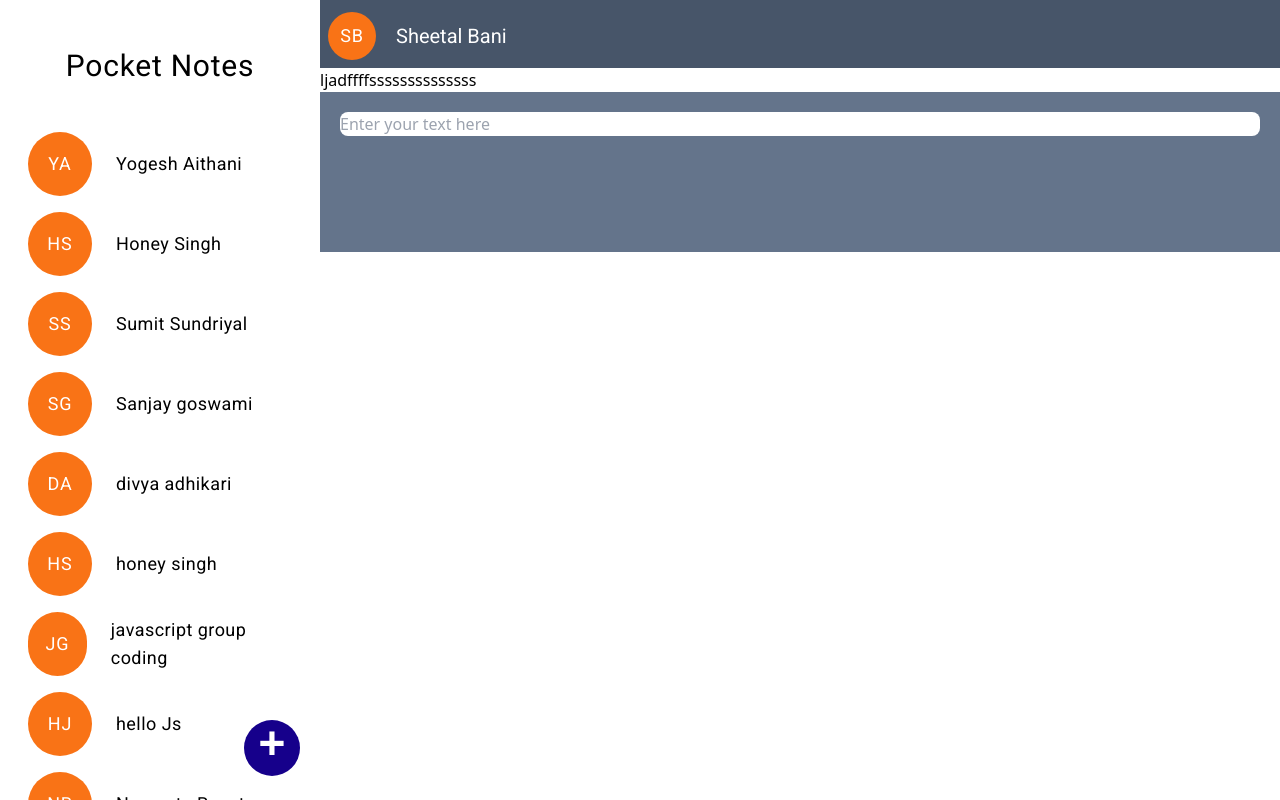
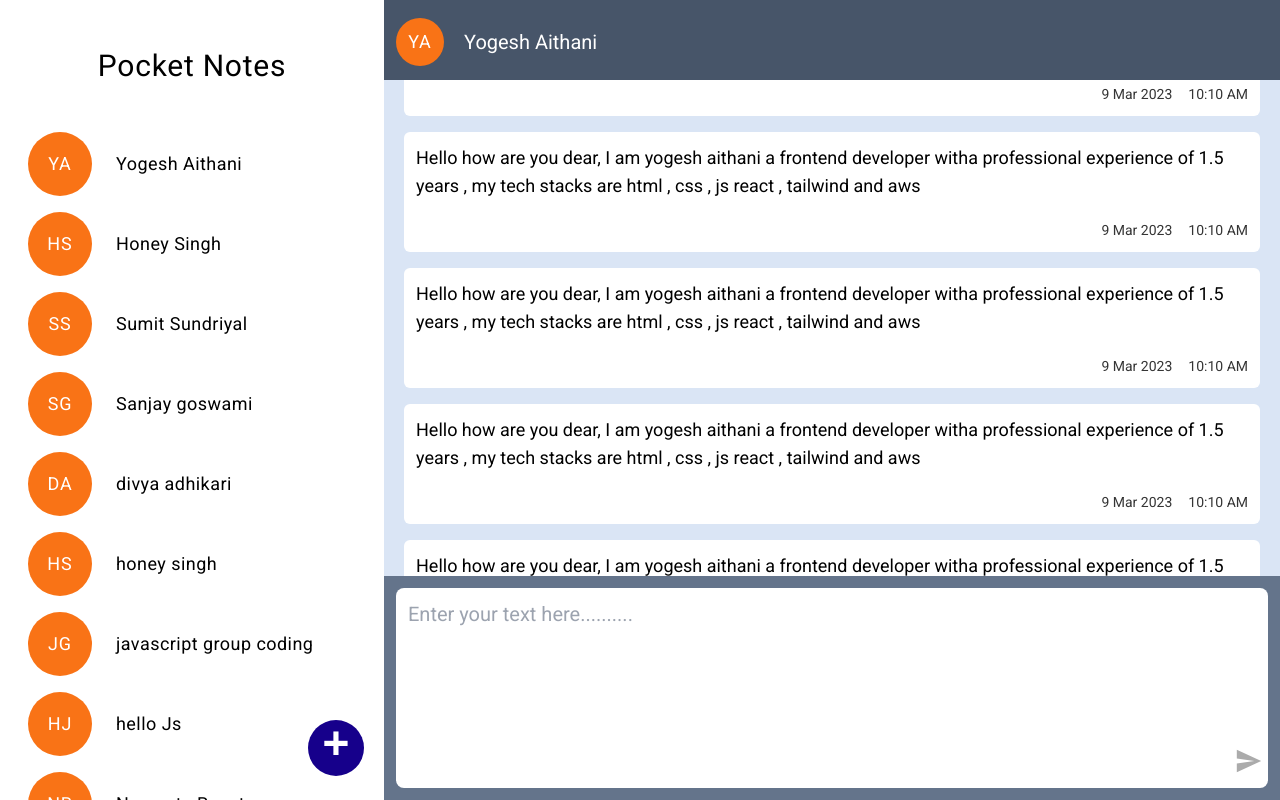
Before and after one commit to yogi04-ait/notesapp, a React (Vite) app: page / in a window 1280 px wide. Built offline with nearby package versions, Linux system fonts and the light colour scheme.

Commit message:
notes section created

```diff
--- a/package.json
+++ b/package.json
@@ -12,7 +12,8 @@
   "dependencies": {
     "react": "^18.3.1",
     "react-dom": "^18.3.1",
-    "react-icons": "^5.3.0"
+    "react-icons": "^5.3.0",
+    "react-redux": "^9.1.2"
   },
   "devDependencies": {
     "@eslint/js": "^9.9.0",
--- a/src/App.jsx
+++ b/src/App.jsx
@@ -1,14 +1,22 @@
+import { useState, useRef } from "react";
 import "./App.css";
+import Creategroup from "./Components/Creategroup";
 import Groupsection from "./Components/Groupsection";
 import NotesCard from "./Components/NotesCard";
 import Screen from "./Components/Screen";
 
 function App() {
+  const [modal, setModal] = useState(false);
+
   return (
     <div className="flex h-screen w-screen">
-      <Groupsection />
-      {/* <Screen /> */}
-      <NotesCard />
+      <div className="w-[30%]">
+        <Groupsection setModal={setModal} />
+      </div>
+      <div className="w-[70%]">
+        <NotesCard />
+      </div>
+      {modal && <Creategroup />}
     </div>
   );
 }
--- /dev/null
+++ b/src/Components/Card.jsx
@@ -0,0 +1,19 @@
+import React from "react";
+
+const Card = () => {
+  return (
+    <div className=" bg-white p-3 w-full flex flex-col font-roboto font-normal text-lg gap-5 rounded-md">
+      <p className="text-[#000000]">
+        Hello how are you dear, I am yogesh aithani a frontend developer witha
+        professional experience of 1.5 years , my tech stacks are html , css ,
+        js react , tailwind and aws
+      </p>
+      <div className="self-end text-sm text-[#353535] font-medium flex gap-4 ">
+        <p>9 Mar 2023</p>
+        <p>10:10 AM</p>
+      </div>
+    </div>
+  );
+};
+
+export default Card;
--- /dev/null
+++ b/src/Components/Creategroup.jsx
@@ -0,0 +1,46 @@
+import React from "react";
+
+const Creategroup = () => {
+  const colors = [
+    "#B38BFA",
+    "#FF79F2",
+    "#43E6FC",
+    "#F19576",
+    "#0047FF",
+    "#6691FF",
+  ];
+
+  return (
+    <>
+      <div className="fixed inset-0 bg-black bg-opacity-5 custom-backdrop z-40" />
+
+      <div className="m-auto w-[44%] h-[42%] bg-white font-semibold  fixed inset-0 font-roboto tracking-wider p-5 px-7 flex flex-col rounded-lg gap-6 z-50">
+        <h2 className="text-2xl">Create New Group</h2>
+        <div className="flex gap-5">
+          <p className="text-xl self-center">Group Name</p>
+          <input
+            className="rounded-3xl outline-none border font-normal p-[6px] px-5 text-base w-72"
+            placeholder="Enter group name"
+          />
+        </div>
+        <div className="flex gap-4 text-lg">
+          <p className="self-center">Choose Colour</p>
+          <div className="flex gap-3">
+            {colors.map((color, index) => (
+              <div
+                key={index}
+                className="h-8 w-8 rounded-full hover:border-blue-600 hover:border-2 cursor-pointer"
+                style={{ backgroundColor: color }} // Apply background color using inline style
+              ></div>
+            ))}
+          </div>
+        </div>
+        <button className="px-8 rounded-xl self-end py-1 text-white bg-[#001F8B]">
+          Create
+        </button>
+      </div>
+    </>
+  );
+};
+
+export default Creategroup;
--- a/src/Components/Groupsection.jsx
+++ b/src/Components/Groupsection.jsx
@@ -1,7 +1,7 @@
 import React from "react";
 import Groups from "./Groups";
 
-const Groupsection = () => {
+const Groupsection = ({ setModal }) => {
   const names = [
     "Yogesh Aithani",
     "Honey Singh",
@@ -14,17 +14,20 @@ const Groupsection = () => {
     "Namaste React",
   ];
   return (
-    <div className="flex flex-col max-h-full w-1/3 ">
+    <div className="flex flex-col max-h-full w-full ">
       <h1 className="mx-auto my-12 text-3xl font-medium tracking-wide font-roboto">
         Pocket Notes
       </h1>
       <div className="flex flex-col overflow-y-scroll max-h-full custom-scrollbar ">
-        <div className="flex flex-col gap-4 px-7 ">
+        <div className="flex flex-col gap-4 px-7  ">
           {names.map((name) => (
             <Groups name={name} />
           ))}
         </div>
-        <div className="bg-[#16008B] w-14 h-14 text-5xl sticky bottom-6 self-end mr-5  text-white pb-3 font-bold flex items-center justify-center rounded-full ">
+        <div
+          onClick={() => setModal(true)}
+          className="bg-[#16008B] cursor-pointer w-14 h-14 text-5xl sticky bottom-6 self-end mr-5  text-white pb-3 font-bold flex items-center justify-center rounded-full "
+        >
           +
         </div>
       </div>
--- a/src/Components/NotesCard.jsx
+++ b/src/Components/NotesCard.jsx
@@ -1,23 +1,33 @@
 import React from "react";
+import { IoMdSend } from "react-icons/io";
+import Card from "./Card";
 
 const NotesCard = () => {
   return (
-    <div className="w-full h-screen">
-      <div className="flex gap-5 sticky  p-2 pt-3 w-full bg-slate-600">
+    <div className=" w-full h-full   bg-[#DAE5F5]">
+      <div className="flex gap-5  h-[10%] p-3 pt-4  top-0 bg-slate-600">
         <div className="flex justify-center self-center items-center h-12 w-12  font-normal font-roboto text-lg bg-orange-500 rounded-full text-white tracking-wider ">
-          SB
+          YA
         </div>
-        <div className="text-xl self-center font-roboto font-medium text-white">
-          Sheetal Bani
+        <div className="text-xl self-center   font-roboto font-medium text-white">
+          Yogesh Aithani
         </div>
       </div>
-      <div>ljadffffssssssssssssss</div>
-      <div className="w-full p-5 h-40 bg-slate-500 sticky bottom-0">
-        <input
-          type="text"
-          className="w-full rounded-lg outline-none"
-          placeholder="Enter your text here"
+
+      <div className=" flex flex-col h-[62%] p-5 custom-scrollbar overflow-y-scroll gap-4 justify-center">
+        <Card />
+        <Card />
+        <Card />
+        <Card />
+        <Card />
+      </div>
+
+      <div className="p-3 h-[28%] w-[100%] bg-slate-500 ">
+        <textarea
+          className=" h-full w-full text-[#9A9A9A] outline-none rounded-lg p-3 resize-none text-xl font-normal font-roboto"
+          placeholder="Enter your text here.........."
         />
+        <IoMdSend className="text-[#ABABAB] right-4 cursor-pointer absolute bottom-6 text-3xl" />
       </div>
     </div>
   );
--- a/src/index.css
+++ b/src/index.css
@@ -24,3 +24,8 @@
 .custom-scrollbar::-webkit-scrollbar-thumb:hover {
   background: #555; /* Handle color on hover */
 }
+
+.custom-backdrop {
+  backdrop-filter: blur(0.5px); /* Adjust the blur value as needed */
+  background-color: rgba(0, 0, 0, 0.3); /* Adjust opacity */
+}
```
Also changed, not shown: 1 other file (tests, documents, lock files or other folders).
